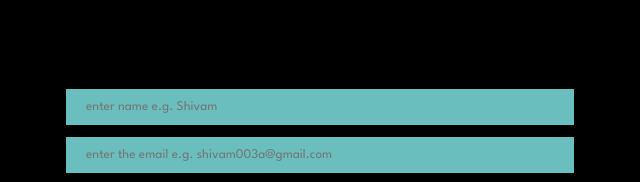
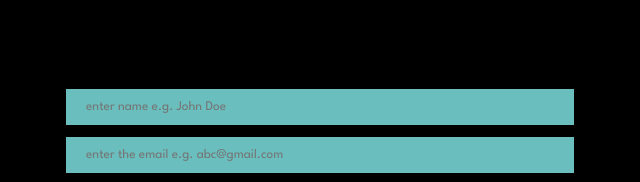
Before and after one commit to shivam003a/portfolio, a plain HTML site: page index.html in a window 1280 px wide. Shown: the part 2557-2739 px from the top of the page, 616-1256 px from the left. Drawn offline with Linux system fonts and the light colour scheme.

Commit message:
fixed some errors

```diff
--- a/index.html
+++ b/index.html
@@ -119,8 +119,8 @@
             </div>
             <div class="right-contact">
                 <form action="">
-                    <input type="text" placeholder="enter name e.g. Shivam">
-                    <input type="text" placeholder="enter the email e.g. shivam003a@gmail.com">
+                    <input type="text" placeholder="enter name e.g. John Doe">
+                    <input type="text" placeholder="enter the email e.g. abc@gmail.com">
                     <textarea name="" id="" cols="30" rows="10" placeholder="enter the msg"></textarea>
                     <button class="button">Submit</button>
                 </form>
```
